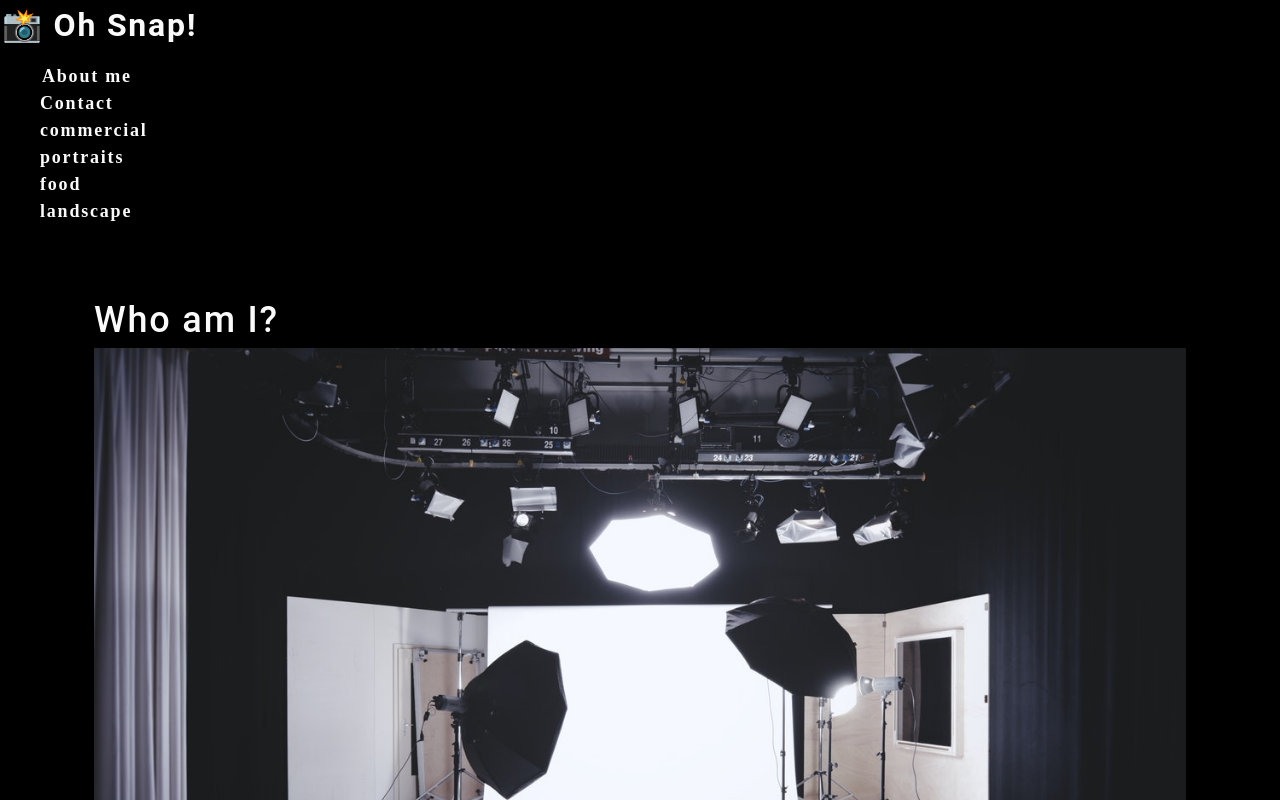
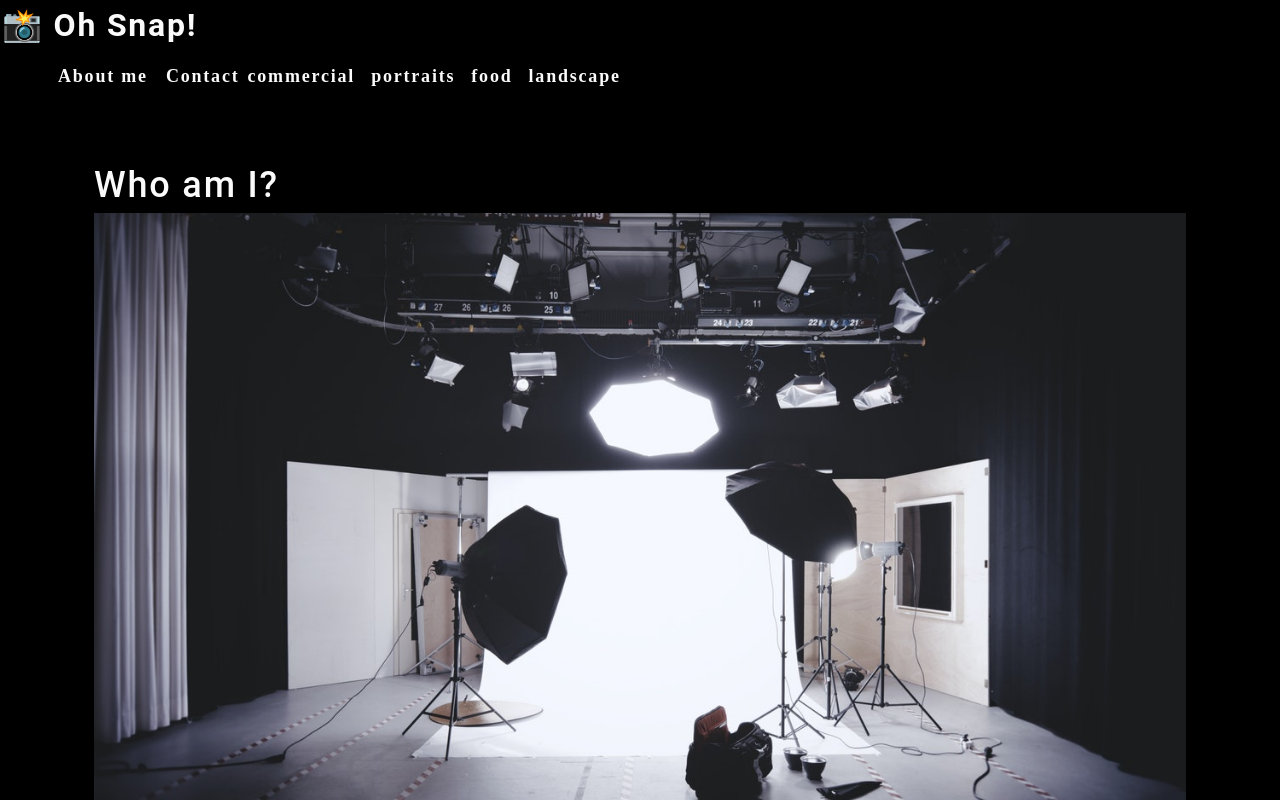
Before and after one commit to tljurecki/photo-port, a React (Create React App) app: page / in a window 1280 px wide. Shown: the top 800 px of the page. Built offline with nearby package versions, Linux system fonts and the light colour scheme.

Commit message:
added tests for nav component

```diff
--- a/src/components/Nav/index.js
+++ b/src/components/Nav/index.js
@@ -25,14 +25,14 @@ function Nav() {
     return(
         <header>
             <h2>
-                <a href="/">
+                <a data-testid="link" href="/">
                     <span role="img" aria-label="camera">📸</span> Oh Snap!
                 </a>
             </h2>
             <nav>
-                <ul classname="flex-row">
-                    <li classname="mx-2">
-                        <a href="#about">
+                <ul className="flex-row">
+                    <li className="mx-2">
+                        <a data-testid="about" href="#about">
                             About me
                         </a>
                     </li>
@@ -41,7 +41,7 @@ function Nav() {
                     </li>
                     {categories.map((category) => (
                         <li
-                        classname="mx-1"
+                        className="mx-1"
                         key={category.name}
                         >
                         <span onClick={() => categorySelected(category.name)} >
```
Also changed, not shown: 2 other files (tests, documents, lock files or other folders).
